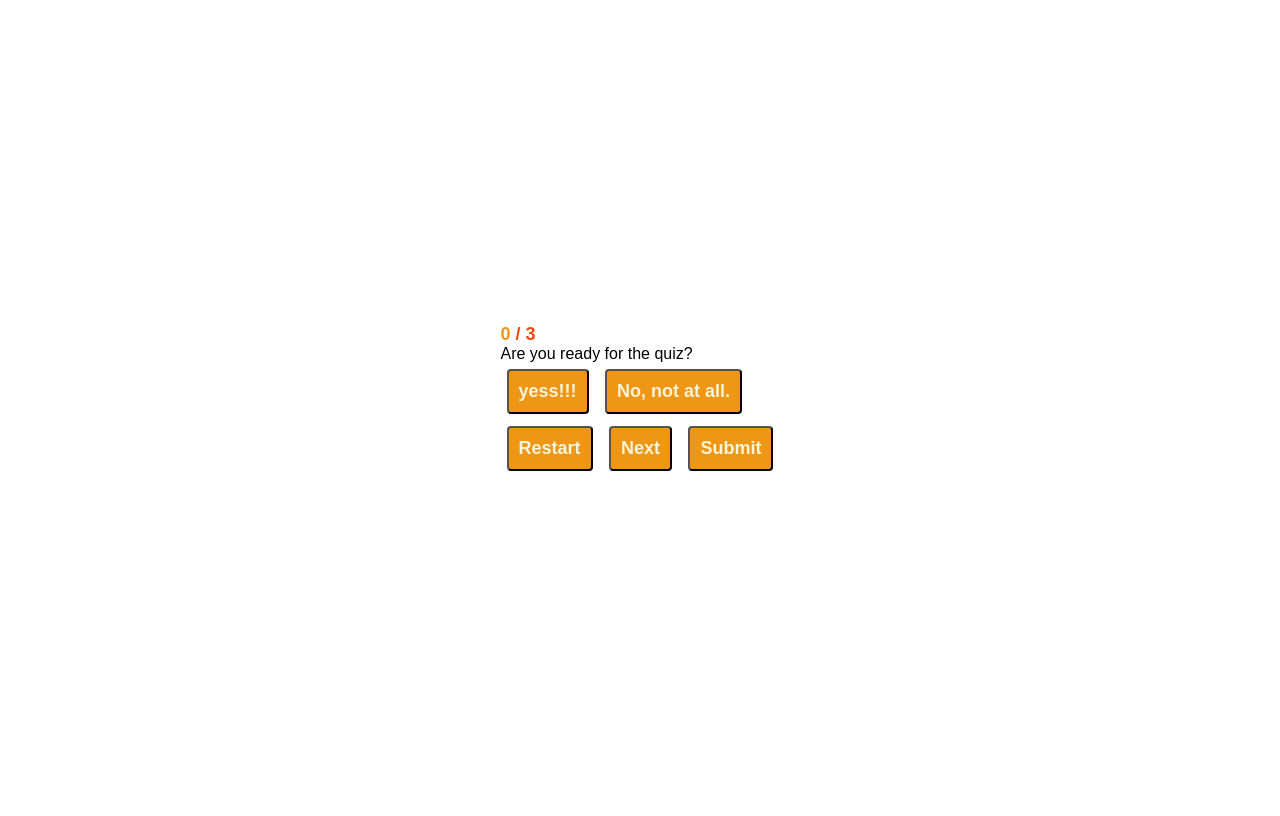
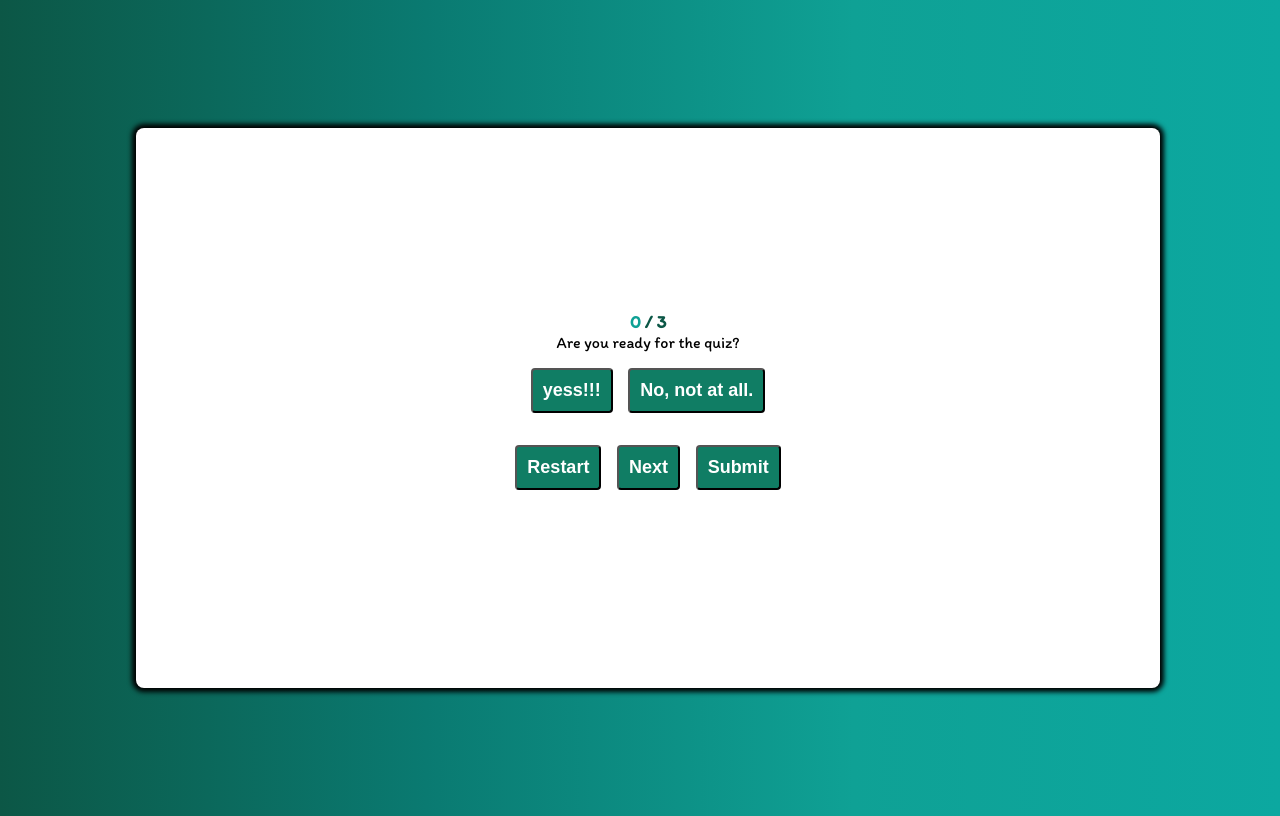
Before and after one commit to Kritikaparihar04/mcq-quiz, a plain HTML site: page index.html in a window 1280 px wide. Drawn offline with nearby package versions, Linux system fonts and the light colour scheme.

Commit message:
Update style.css

```diff
--- a/style.css
+++ b/style.css
@@ -1,82 +1,68 @@
-*{
-    margin:0;
-    padding:0;
-    font-family:'Poppins' ,sans-serif;
-
-}
+@import url('https://fonts.googleapis.com/css2?family=Itim&display=swap');
 
 body{
-    background:linear-gradient(to right,#f6490f,#f27813,#ef9614)
-    background-repeat:no-repeat;
-    height:100vh;
-    width:100vw;
+    background: linear-gradient(to right,#0c5746,#0a7a71,#0fa195 ,#0ca8a0  );
+    background-repeat: no-repeat;
+    height: 100vh;
+    width: 100vw;
     display:flex;
-    align-items:center;
-    justify-content:center;
+    align-items: center;
+    justify-content: center;
+    font-family: 'Itim', montserrat;
 }
-
-.container{
-    width:80vw;
+.body-container{
+    width: 80vw;
+    max-width: 80%;
+    background-color:white ;
     height: 70vh;
-    border-radius: 8px;
-    justify-content: center;
-    align-items: center;
-    border-color: beige;
     box-shadow: 0 0 5px 4px;
     display: flex;
     flex-direction: column;
-    max-width: 80%;
+    justify-content: center;
+    align-items: center;
+    border-radius: 8px;
     text-align: center;
-    color: darkgreen;
 }
-
-.score
-{
-    font-weight: bold;
-    font-size: large;
+.score{
+    font-size:large;
+    font-weight:bold;
 }
 #user-score{
-    color: #ef9614;
+    color:#0fa195;
 }
 #total-score{
-    color:#f6490f;
+    color:#0c5746;
 }
+.qna-container{
+    display:flex;
+    justify-content:center;
+    align-items:center;
+    flex-direction:column;
+}
+.btn{
+    font-size: large;
+    font-weight: bold;
+    box-shadow: 0 6px 12px -2px rgba(#0a7a71,.15);
 
-.content{
-    display: flex;
-    justify-content: center;
-    align-items: center;
-    flex-direction: column;
-
-}
-
-.btn{
-    font-size:large;
-    font-weight: bold;
-    box-shadow: 0 6px 12px -2px rgba(#f27813 ,.15);
-    background:#ef9614;
     border-radius: 4px;
     padding:10px;
-    color: beige;
+    color:white;
     margin:6px;
-    cursor: pointer;
-
+    cursor:pointer;
+    background:#107d64 ;
 }
-.btn-hover{
+.btn:hover{
     color:black;
     padding:15px;
 }
-
-.options{
+.ans-options{
     padding:10px;
     order:3;
 }
-
-.controls{
+.btn-controls{
+    padding:10px;
     order:4;
-    padding:10px;
 }
-
 .hide{
-    display: none;
+    display:none;
 }
```
